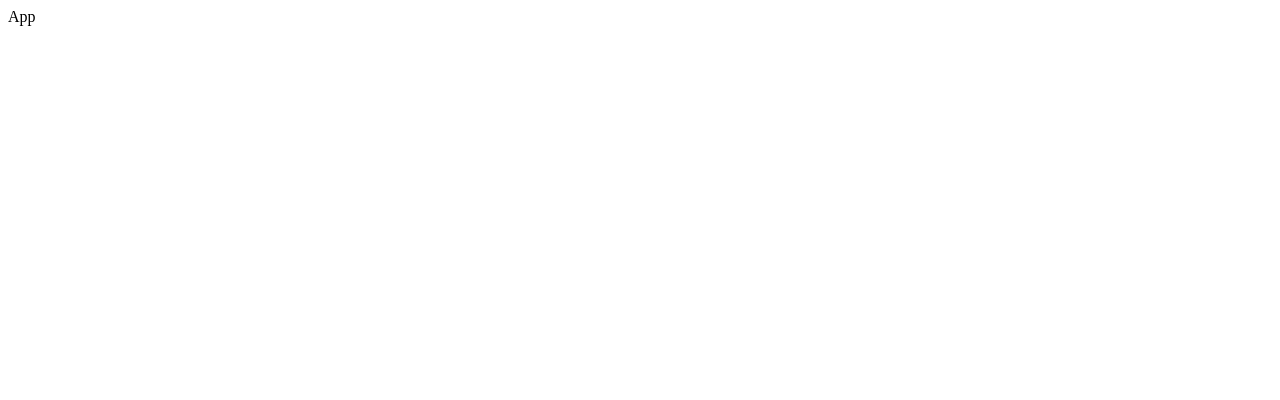
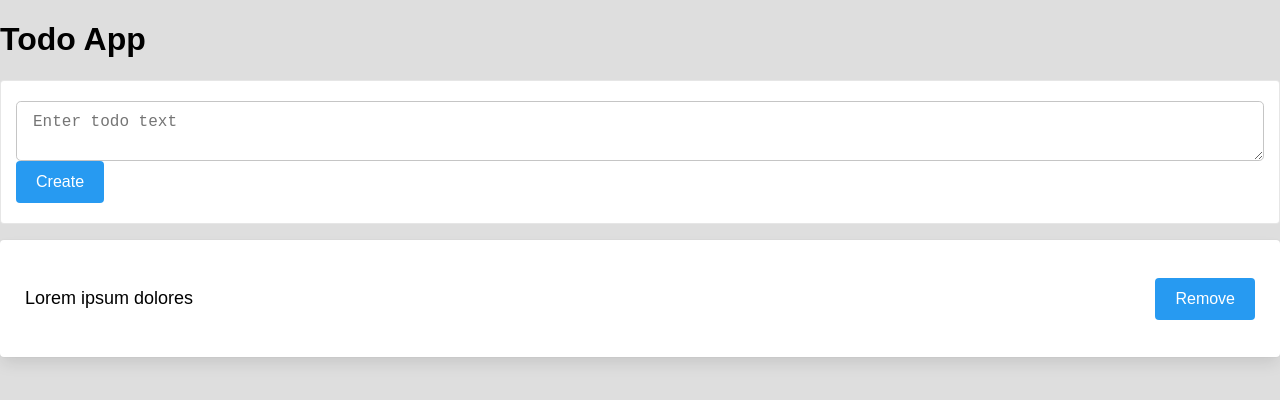
Before and after one commit to olehhapuk/fe_1y_8_react, a React (Vite) app: page / in a window 1280 px wide. Shown: the top 400 px of the page. Built offline with nearby package versions, Linux system fonts and the light colour scheme.

Commit message:
added todos list and task editor

```diff
--- a/src/components/App.jsx
+++ b/src/components/App.jsx
@@ -1,5 +1,25 @@
+import { useState } from 'react';
+
+import TaskList from './TaskList/TaskList';
+import TaskEditor from './TaskEditor/TaskEditor';
+
 function App() {
-  return <div>App</div>;
+  const [tasks, setTasks] = useState([
+    {
+      id: 'id-1',
+      completed: false,
+      text: 'Lorem ipsum dolores',
+    },
+  ]);
+
+  return (
+    <div>
+      <h1>Todo App</h1>
+
+      <TaskEditor />
+      <TaskList tasks={tasks} />
+    </div>
+  );
 }
 
 export default App;
--- a/src/components/Button/Button.jsx
+++ b/src/components/Button/Button.jsx
@@ -0,0 +1,10 @@
+import styles from './Button.module.css';
+
+function Button({ type = 'button', children }) {
+  return (
+    <button type={type} className={styles.btn}>
+      {children}
+    </button>
+  );
+}
+export default Button;
--- a/src/components/Button/Button.module.css
+++ b/src/components/Button/Button.module.css
@@ -0,0 +1,15 @@
+.btn {
+  padding: 12px 20px;
+  border: none;
+  border-radius: 4px;
+  font-size: 16px;
+  background-color: #279af1;
+  color: #fff;
+  cursor: pointer;
+}
+
+.btn:hover,
+.btn:focus {
+  outline: none;
+  background-color: #3085f3;
+}
--- a/src/components/TaskEditor/TaskEditor.jsx
+++ b/src/components/TaskEditor/TaskEditor.jsx
@@ -0,0 +1,18 @@
+import styles from './TaskEditor.module.css';
+import Button from '../Button/Button';
+
+function TaskEditor() {
+  return (
+    <form className={styles.container}>
+      <textarea
+        className={styles.input}
+        placeholder="Enter todo text"
+        required
+      />
+
+      <Button type="submit">Create</Button>
+    </form>
+  );
+}
+
+export default TaskEditor;
--- a/src/components/TaskEditor/TaskEditor.module.css
+++ b/src/components/TaskEditor/TaskEditor.module.css
@@ -0,0 +1,34 @@
+.container {
+  padding: 20px 15px;
+  border: 1px solid rgba(10, 10, 10, 0.1);
+  border-radius: 4px;
+  background-color: #fff;
+}
+
+.input {
+  display: block;
+  width: 100%;
+  max-width: 100%;
+  padding: 0.7rem 1rem;
+  font-size: 1rem;
+  background-color: #fff;
+  color: #333;
+  border: 0.1rem solid #c5c5c5;
+  border-radius: 0.3rem;
+}
+
+.input:focus {
+  outline: 0;
+  border-color: #5764c6;
+}
+
+.input.error,
+.input.error:focus {
+  border-color: #ff521b;
+}
+
+.form-error {
+  display: block;
+  margin-top: 3px;
+  color: #ff521b;
+}
--- a/src/components/TaskItem/TaskItem.jsx
+++ b/src/components/TaskItem/TaskItem.jsx
@@ -0,0 +1,18 @@
+import styles from './TaskItem.module.css';
+import Button from '../Button/Button';
+
+function TaskItem({ id, text, completed }) {
+  return (
+    <li className={styles.item}>
+      <p className={styles.text}>{text}</p>
+
+      <div className={styles.actions}>
+        <Button type="button" className="btn delete">
+          Remove
+        </Button>
+      </div>
+    </li>
+  );
+}
+
+export default TaskItem;
--- a/src/components/TaskItem/TaskItem.module.css
+++ b/src/components/TaskItem/TaskItem.module.css
@@ -0,0 +1,27 @@
+.item {
+  display: flex;
+  justify-content: space-between;
+  padding: 10px 10px;
+}
+
+.item:not(:last-child) {
+  border-bottom: 1px solid #e6e1c5;
+}
+
+.text {
+  padding-right: 18px;
+  font-size: 18px;
+}
+
+.actions {
+  display: flex;
+  align-items: center;
+}
+
+.actions > *:not(:last-child) {
+  margin-right: 10px;
+}
+
+.completed {
+  text-decoration: line-through;
+}
--- a/src/components/TaskList/TaskList.jsx
+++ b/src/components/TaskList/TaskList.jsx
@@ -0,0 +1,20 @@
+import TaskItem from '../TaskItem/TaskItem';
+import styles from './TaskList.module.css';
+
+function TaskList({ tasks }) {
+  return (
+    <ul className={styles.list}>
+      {tasks.map((task) => (
+        <TaskItem
+          key={task.id}
+          id={task.id}
+          completed={task.completed}
+          text={task.text}
+          // {...task} - Передати всі властивості у відповідні пропси
+        />
+      ))}
+    </ul>
+  );
+}
+
+export default TaskList;
--- a/src/components/TaskList/TaskList.module.css
+++ b/src/components/TaskList/TaskList.module.css
@@ -0,0 +1,8 @@
+.list {
+  padding: 20px 15px;
+  box-shadow: 0 0.5em 1em -0.125em rgba(10, 10, 10, 0.1),
+    0 0 0 1px rgba(10, 10, 10, 0.02);
+  border-radius: 4px;
+  list-style: none;
+  background-color: #fff;
+}
--- /dev/null
+++ b/src/index.css
@@ -0,0 +1,14 @@
+*,
+*::before,
+*::after {
+  box-sizing: border-box;
+}
+
+html {
+  font-family: sans-serif;
+}
+
+body {
+  margin: 0;
+  background-color: #dedede;
+}
--- a/src/main.jsx
+++ b/src/main.jsx
@@ -1,5 +1,6 @@
 import { createRoot } from 'react-dom/client';
 
+import './index.css';
 import App from './components/App';
 
 const rootElem = document.querySelector('#root');
```
